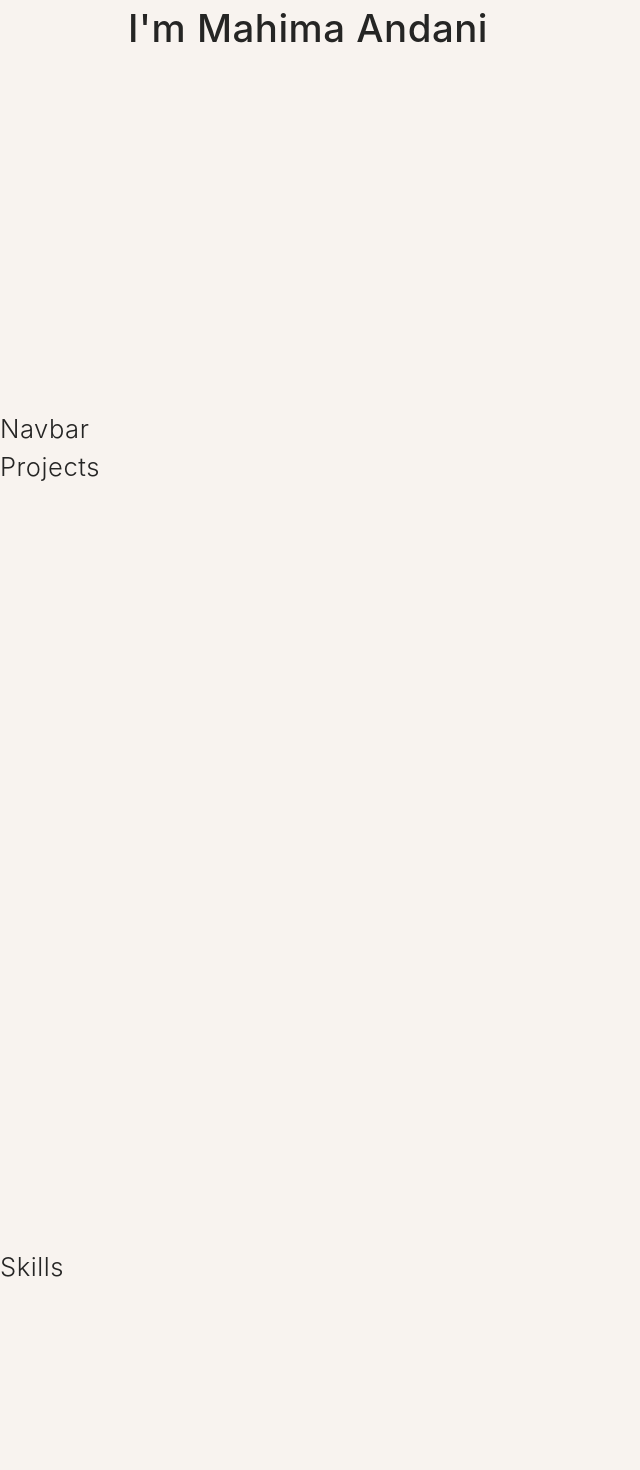
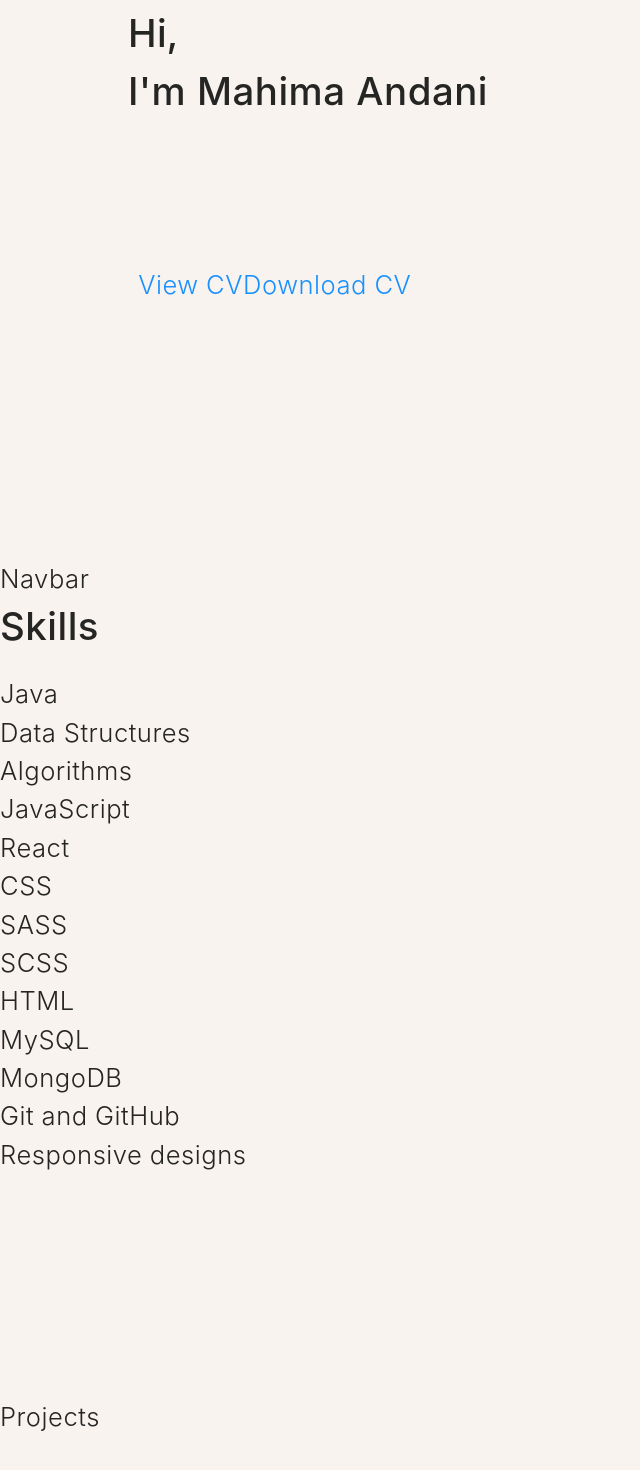
Before and after one commit to Mahima-Andani/Portfolio, a React (Create React App) app: page / in a window 1280 px wide. Shown: the part 390-1860 px from the top of the page, without its empty margins (0-640 px from the left). Built offline with nearby package versions, Linux system fonts and the light colour scheme.

Commit message:
integrated basic three.js finally

```diff
--- a/public/index.html
+++ b/public/index.html
@@ -24,7 +24,7 @@
       work correctly both with client-side routing and a non-root public URL.
       Learn how to configure a non-root public URL by running `npm run build`.
     -->
-    <title>React App</title>
+    <title>Mahima Andani</title>
   </head>
   <body>
     <noscript>You need to enable JavaScript to run this app.</noscript>
--- a/src/App.js
+++ b/src/App.js
@@ -1,5 +1,5 @@
 
-import React from 'react';
+import React, { Suspense } from 'react';
 import './App.css';
 import styles from './assets/layout.module.css';
 import { Button } from 'antd';
@@ -7,17 +7,35 @@ import About from "./components/about/About";
 import Contact from "./components/Contact";
 import Navbar from "./components/Navbar";
 import Projects from "./components/Projects";
-import Skills from "./components/Skills";
+import Skills from "./components/skills/Skills";
+// import Threed from "./components/3dcomp/Threed";
+import { Canvas, AmbientLight } from '@react-three/fiber';
+import Fiber from "./components/3dcomp/Fiber";
+// import {OrbitControls} from 'drei'
 
 function App() {
   return (
-    <main>
+    <>
+      <Canvas>
+        <Suspense fallback= {null}>
+          <Fiber sides={[2,3,5]} color={'hotpink'}>
+            <Fiber sides={[1,2,4]} color={'grey'}>
+              <Fiber sides={[1,3,5]}>
+                <Fiber sides={[1,3,5]}/>
+              </Fiber>
+            </Fiber>
+          </Fiber>
+        </Suspense>
+        {/* <OrbitControls/> */}
+        <ambientLight intensity = {0.5}/>
+      </Canvas>
+
       <About />
       <Navbar />
+      <Skills />
       <Projects />
-      <Skills />
       <Contact />
-  </main>
+    </>
   );
 }
 
--- /dev/null
+++ b/src/components/3dcomp/Fiber.js
@@ -0,0 +1,13 @@
+import React from 'react'
+// import {OrbitControls} from 'drei'
+
+ function Fiber(props) {
+   return (
+     <mesh>
+       <ringGeometry attach='geometry' args={props.sides}/>
+       <meshPhongMaterial attach='material' color={props.color}/>
+     </mesh>
+   )
+ }
+
+ export default Fiber
--- /dev/null
+++ b/src/components/3dcomp/Threed.js
@@ -0,0 +1,28 @@
+import React from 'react'
+import * as THREE from 'three'
+
+const scene = new THREE.Scene()
+const camera = new THREE.PerspectiveCamera(75, window.innerWidth, window.innerHeight, 0.1, 1000)
+const renderer = new THREE.WebGLRenderer({
+  canvas: document.querySelector('#bg')
+})
+
+renderer.setPixelRatio(window.devicePixelRatio)
+renderer.setSize(window.innerWidth, window.innerHeight)
+camera.position.setZ(30)
+
+renderer.render(scene, camera)
+
+//geometry
+const geometry = new THREE.TorusGeometry(10, 3, 16, 100)
+const material = new THREE.MeshBasicMaterial({color: 0xFF363, wireframe:true})
+const torus = new THREE.Mesh(geometry, material)
+
+scene.add(torus)
+
+function animate(){
+    requestAnimationFrame(animate)
+
+    renderer.render(scene, camera)
+}
+animate()
--- a/src/components/Skills.js
+++ /dev/null
@@ -1,9 +0,0 @@
-import React from 'react'
-
-function Skills() {
-  return (
-    <section>Skills</section>
-  )
-}
-
-export default Skills
--- a/src/components/about/About.js
+++ b/src/components/about/About.js
@@ -1,13 +1,29 @@
 import React from 'react'
+import CV from './CV'
 import sectionstyles from './About.module.css'
-import { Button } from 'antd';
-import { Typography } from 'antd';
-const { Title } = Typography;
+
+// import FontAwesomeIcon from '@fortawesome/react-fontawesome'
+// import { faAtom } from '@fortawesome/free-solid-svg-icons'
+
+// import { Button } from 'antd';
+// import { Typography } from 'antd';
+// const { Title } = Typography;
 
 function About() {
   return (
     <section className={sectionstyles.About}>
-      <h1>Hi, <br/> I'm Mahima Andani</h1>
+
+      <h1>Hi, <br/>
+       I'm Mahima Andani</h1>
+      <CV/>
+      {/* <div>x</div><div>o</div>
+      <div>x</div><div>o</div>
+      <div>x</div><div>o</div>
+      <div>x</div><div>o</div>
+      <div>x</div><div>o</div>
+      <div>x</div><div>o</div>
+      <div>x</div><div>o</div>
+      <div>x</div><div>o</div> */}
         {/* <Title>Hey! <br/> I'm Mahima Andani</Title> */}
         {/* <Button type="secondary" className='button'>Say Hi</Button> */}
         {/* <iframe src='https://leetcode.com/MahimaAndani/' width='50%'></iframe> */}
--- a/src/components/about/About.module.css
+++ b/src/components/about/About.module.css
@@ -6,3 +6,16 @@
     align-content: start;
     padding: 10%;
 }
+.About div{
+    padding: 1%;
+}
+.About div:hover{
+    animation: flowing 1s infinite;
+}
+@keyframes flowing {
+    100% {
+        transform: rotate(360deg);
+        font-weight: 900;
+        color: blue;
+    }
+}
--- /dev/null
+++ b/src/components/about/CV.js
@@ -0,0 +1,12 @@
+import React from 'react'
+
+function CV() {
+  return (
+    <div>
+          <a href='https://drive.google.com/file/d/1ev6Dpsj2nvJ_dXwBf7FWh-LOYuAUf_y0/view?usp=sharing'>View CV</a>
+          <a href=''>Download CV</a>
+    </div>
+  )
+}
+
+export default CV
--- /dev/null
+++ b/src/components/skills/Skills.js
@@ -0,0 +1,27 @@
+import React from 'react'
+import sectionstyles from './skills.module.css'
+
+function Skills() {
+  return (
+    <section>
+      <h1>Skills</h1>
+      <div className={sectionstyles.skill_box}>
+        <div className={sectionstyles.skill_text}> Java</div>
+        <div className={sectionstyles.skill_text}> Data Structures</div>
+        <div className={sectionstyles.skill_text}> Algorithms</div>
+        <div className={sectionstyles.skill_text}> JavaScript</div>
+        <div className={sectionstyles.skill_text}> React</div>
+        <div className={sectionstyles.skill_text}> CSS</div>
+        <div className={sectionstyles.skill_text}> SASS</div>
+        <div className={sectionstyles.skill_text}> SCSS</div>
+        <div className={sectionstyles.skill_text}> HTML</div>
+        <div className={sectionstyles.skill_text}> MySQL</div>
+        <div className={sectionstyles.skill_text}> MongoDB</div>
+        <div className={sectionstyles.skill_text}> Git and GitHub</div>
+        <div className={sectionstyles.skill_text}> Responsive designs</div>
+      </div>
+    </section>
+  )
+}
+
+export default Skills
--- /dev/null
+++ b/src/components/skills/skills.module.css
@@ -0,0 +1,22 @@
+/* .skill_text{
+    animation: flowing 10s linear infinite;
+    transform: translateX(10%);
+    transform: rotate(60deg);
+  } */
+/* .skill_text:nth-child(1){
+    animation-delay: 1s;
+}
+.skill_text:nth-child(2){
+    animation-delay: 2s;
+}
+.skill_text:nth-child(3){
+    animation-delay: 3s;
+}
+.skill_text:nth-child(4){
+    animation-delay: 4s;
+} */
+/* @keyframes flowing {
+    100% {
+      transform: translate(50%)
+    }
+} */
```
Also changed, not shown: package.json (+8 -0 lines), src/components/socials/Socials.js (added, +15 -0 lines), 1 other file (tests, documents, lock files or other folders).
